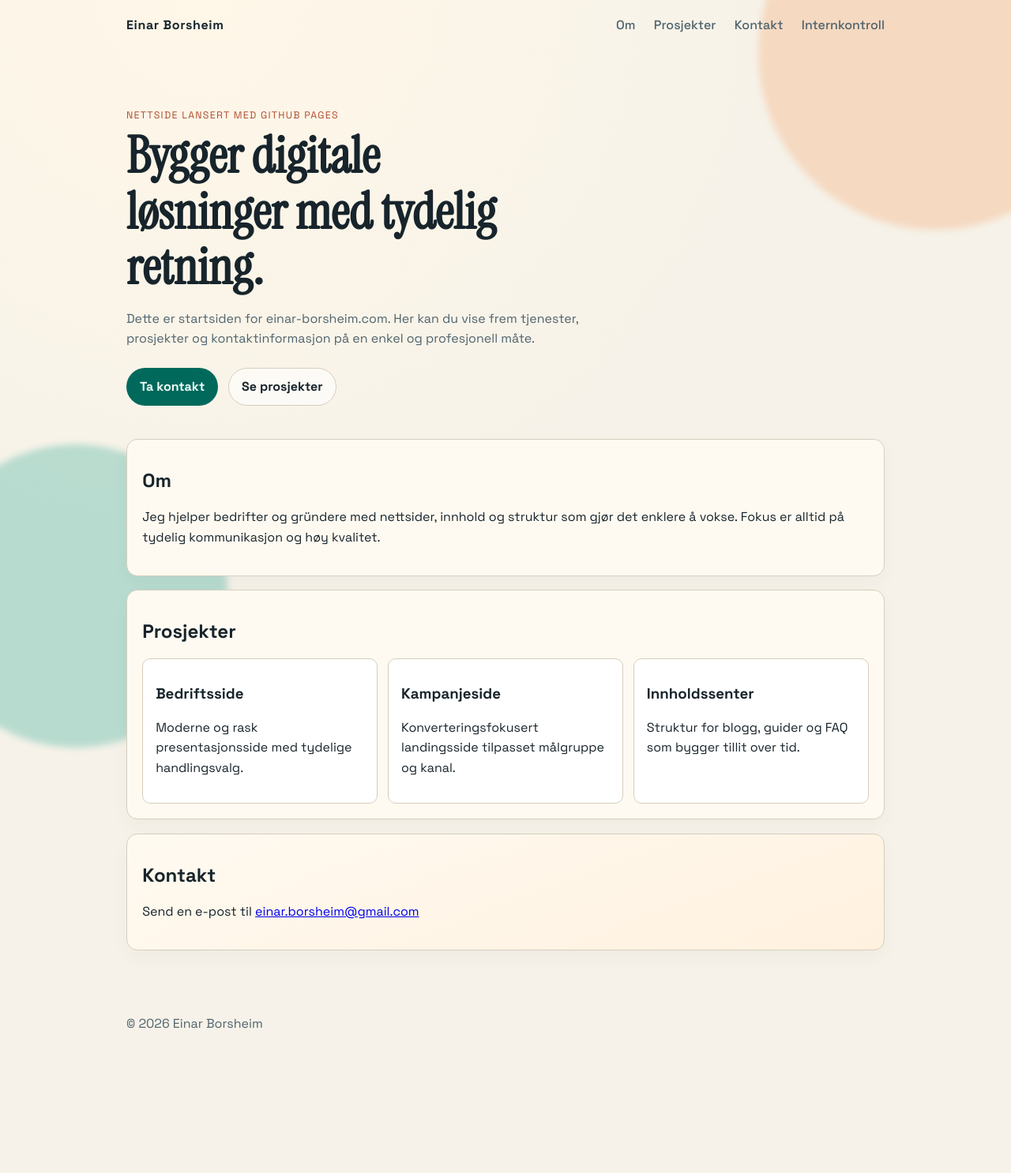
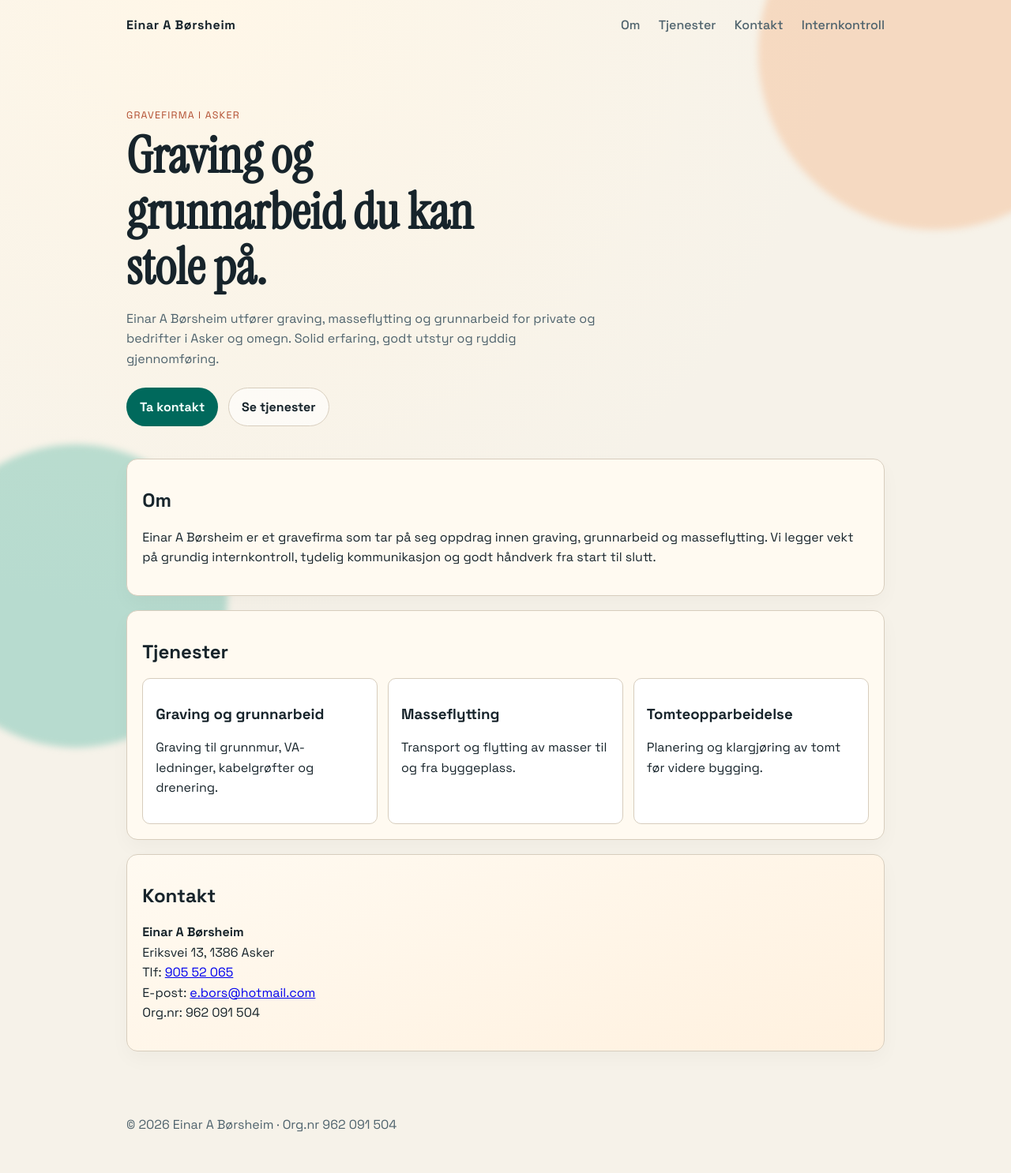
Before and after one commit to Einars-Apps/einar-borsheim-site, a plain HTML site: page index.html in a window 1280 px wide. Shown: the part 13-1499 px from the top of the page at 79% size. Before the commit the page ends 1371 px from the top, so only its background shows below. Drawn offline with Linux system fonts and the light colour scheme.

Commit message:
Oppdater nettside med firmainformasjon for gravefirma

```diff
--- a/index.html
+++ b/index.html
@@ -3,10 +3,10 @@
   <head>
     <meta charset="UTF-8" />
     <meta name="viewport" content="width=device-width, initial-scale=1.0" />
-    <title>Einar Borsheim | Hjem</title>
+    <title>Einar A Børsheim | Gravefirma</title>
     <meta
       name="description"
-      content="Personlig nettside for Einar Borsheim. Prosjekter, kontakt og tjenester."
+      content="Einar A Børsheim - gravefirma i Asker. Graving, grunnarbeid og masseflytting. Kontakt oss for tilbud."
     />
     <link rel="preconnect" href="https://fonts.googleapis.com" />
     <link rel="preconnect" href="https://fonts.gstatic.com" crossorigin />
@@ -21,10 +21,10 @@
     <div class="bg-shape bg-shape-b" aria-hidden="true"></div>
 
     <header class="site-header">
-      <a class="brand" href="#top">Einar Borsheim</a>
+      <a class="brand" href="#top">Einar A Børsheim</a>
       <nav>
         <a href="#om">Om</a>
-        <a href="#prosjekter">Prosjekter</a>
+        <a href="#tjenester">Tjenester</a>
         <a href="#kontakt">Kontakt</a>
         <a href="app/index.html">Internkontroll</a>
       </nav>
@@ -32,52 +32,59 @@
 
     <main id="top">
       <section class="hero fade-up">
-        <p class="eyebrow">Nettside lansert med GitHub Pages</p>
-        <h1>Bygger digitale løsninger med tydelig retning.</h1>
+        <p class="eyebrow">Gravefirma i Asker</p>
+        <h1>Graving og grunnarbeid du kan stole på.</h1>
         <p class="lead">
-          Dette er startsiden for einar-borsheim.com. Her kan du vise frem tjenester,
-          prosjekter og kontaktinformasjon på en enkel og profesjonell måte.
+          Einar A Børsheim utfører graving, masseflytting og grunnarbeid for private og
+          bedrifter i Asker og omegn. Solid erfaring, godt utstyr og ryddig gjennomføring.
         </p>
         <div class="hero-actions">
           <a class="btn btn-primary" href="#kontakt">Ta kontakt</a>
-          <a class="btn btn-ghost" href="#prosjekter">Se prosjekter</a>
+          <a class="btn btn-ghost" href="#tjenester">Se tjenester</a>
         </div>
       </section>
 
       <section id="om" class="panel fade-up">
         <h2>Om</h2>
         <p>
-          Jeg hjelper bedrifter og gründere med nettsider, innhold og struktur som gjør
-          det enklere å vokse. Fokus er alltid på tydelig kommunikasjon og høy kvalitet.
+          Einar A Børsheim er et gravefirma som tar på seg oppdrag innen graving,
+          grunnarbeid og masseflytting. Vi legger vekt på grundig internkontroll,
+          tydelig kommunikasjon og godt håndverk fra start til slutt.
         </p>
       </section>
 
-      <section id="prosjekter" class="panel fade-up">
-        <h2>Prosjekter</h2>
+      <section id="tjenester" class="panel fade-up">
+        <h2>Tjenester</h2>
         <div class="cards">
           <article class="card">
-            <h3>Bedriftsside</h3>
-            <p>Moderne og rask presentasjonsside med tydelige handlingsvalg.</p>
+            <h3>Graving og grunnarbeid</h3>
+            <p>Graving til grunnmur, VA-ledninger, kabelgrøfter og drenering.</p>
           </article>
           <article class="card">
-            <h3>Kampanjeside</h3>
-            <p>Konverteringsfokusert landingsside tilpasset målgruppe og kanal.</p>
+            <h3>Masseflytting</h3>
+            <p>Transport og flytting av masser til og fra byggeplass.</p>
           </article>
           <article class="card">
-            <h3>Innholdssenter</h3>
-            <p>Struktur for blogg, guider og FAQ som bygger tillit over tid.</p>
+            <h3>Tomteopparbeidelse</h3>
+            <p>Planering og klargjøring av tomt før videre bygging.</p>
           </article>
         </div>
       </section>
 
       <section id="kontakt" class="panel panel-accent fade-up">
         <h2>Kontakt</h2>
-        <p>Send en e-post til <a href="mailto:einar.borsheim@gmail.com">einar.borsheim@gmail.com</a></p>
+        <p>
+          <strong>Einar A Børsheim</strong><br />
+          Eriksvei 13, 1386 Asker<br />
+          Tlf: <a href="tel:+4790552065">905 52 065</a><br />
+          E-post: <a href="mailto:e.bors@hotmail.com">e.bors@hotmail.com</a><br />
+          Org.nr: 962 091 504
+        </p>
       </section>
     </main>
 
     <footer class="site-footer">
-      <p>&copy; <span id="year"></span> Einar Borsheim</p>
+      <p>&copy; <span id="year"></span> Einar A Børsheim &middot; Org.nr 962 091 504</p>
     </footer>
 
     <script src="script.js"></script>
```
Also changed, not shown: app/index.html (+2 -2 lines).
